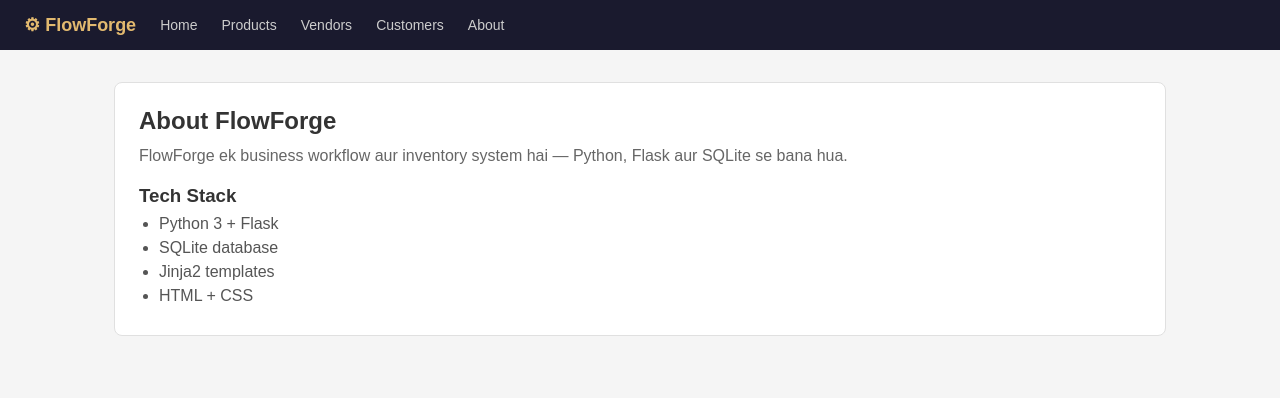
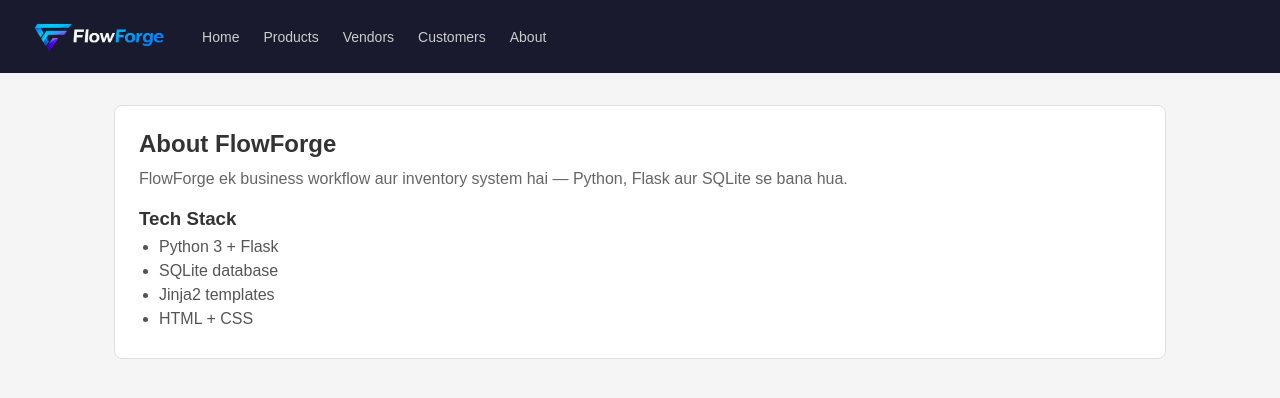
Before and after one commit to basabhibas/FlowForge, a Flask app: page /about in a window 1280 px wide. Shown: the top 398 px of the page. Run offline with Flask 3, Linux system fonts and the light colour scheme.

Commit message:
Added Logo in Navbar

```diff
--- a/templates/base.html
+++ b/templates/base.html
@@ -3,7 +3,8 @@
 <html lang="en">
 <head>
     <meta charset="UTF-8">
-    <title>FlowForge – {% block title %}Home{% endblock %}</title>
+    <title><link rel="icon" type="image/x-icon" href="{{ url_for('static', filename='favicon.ico') }}">
+<title>FlowForge – {% block title %}Home{% endblock %}</title></title>
     <style>
         * { margin: 0; padding: 0; box-sizing: border-box; }
         body { font-family: sans-serif; background: #f5f5f5; color: #333; }
@@ -92,7 +93,7 @@
 <body>
 
     <nav>
-        <span class="brand">⚙ FlowForge</span>
+        <img src="{{ url_for('static', filename='logo.png') }}" height="45" style="border-radius: 20px;">
         <a href="/">Home</a>
         <a href="/products">Products</a>
         <a href="/vendors">Vendors</a>
```
Also changed, not shown: static/android-chrome-192x192.png (added), static/android-chrome-512x512.png (added), static/apple-touch-icon.png (added), static/favicon-16x16.png (added), static/favicon-32x32.png (added), static/favicon.ico (added), static/logo.png (added), static/site.webmanifest (added), 1 other file.
